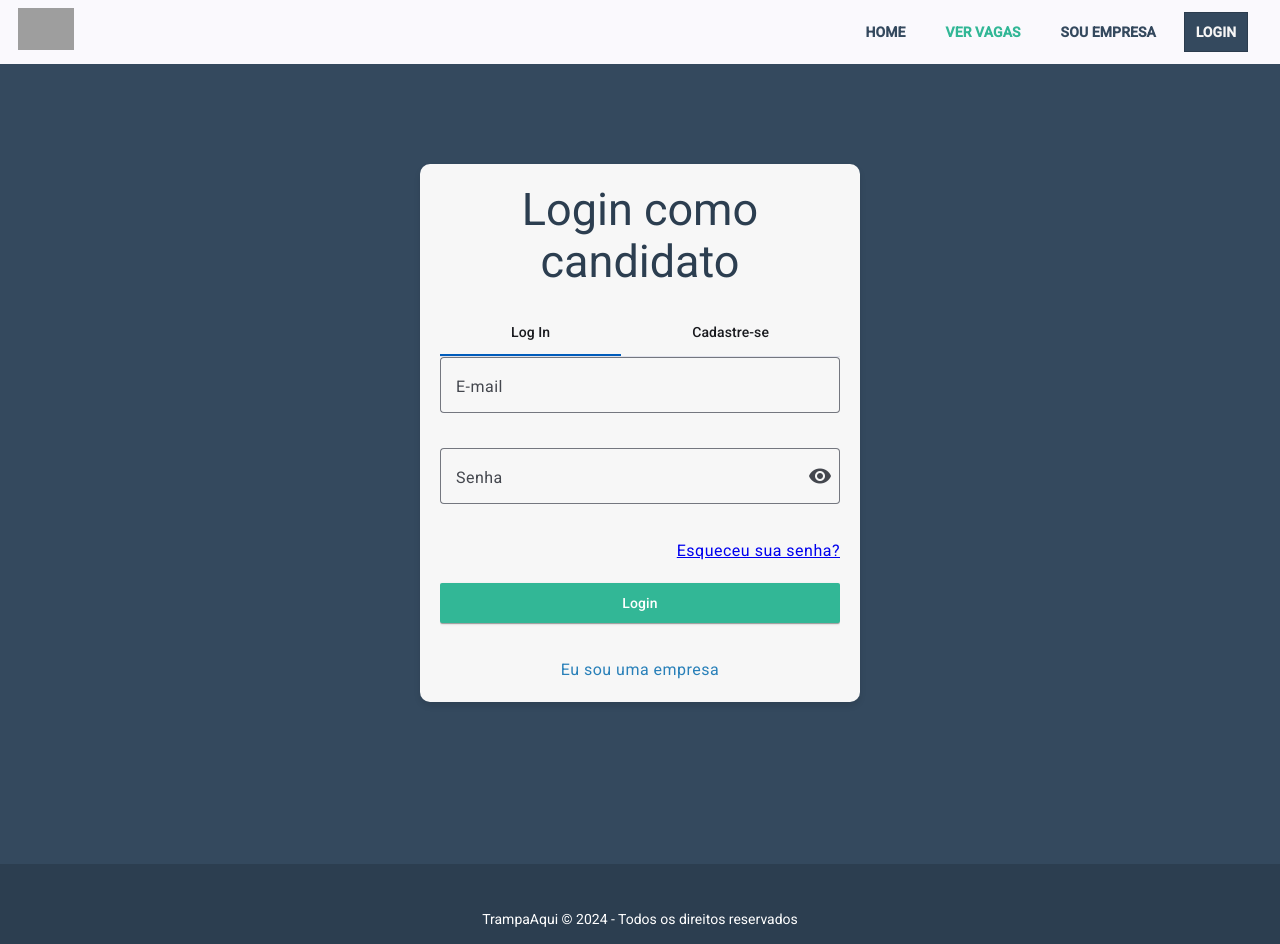
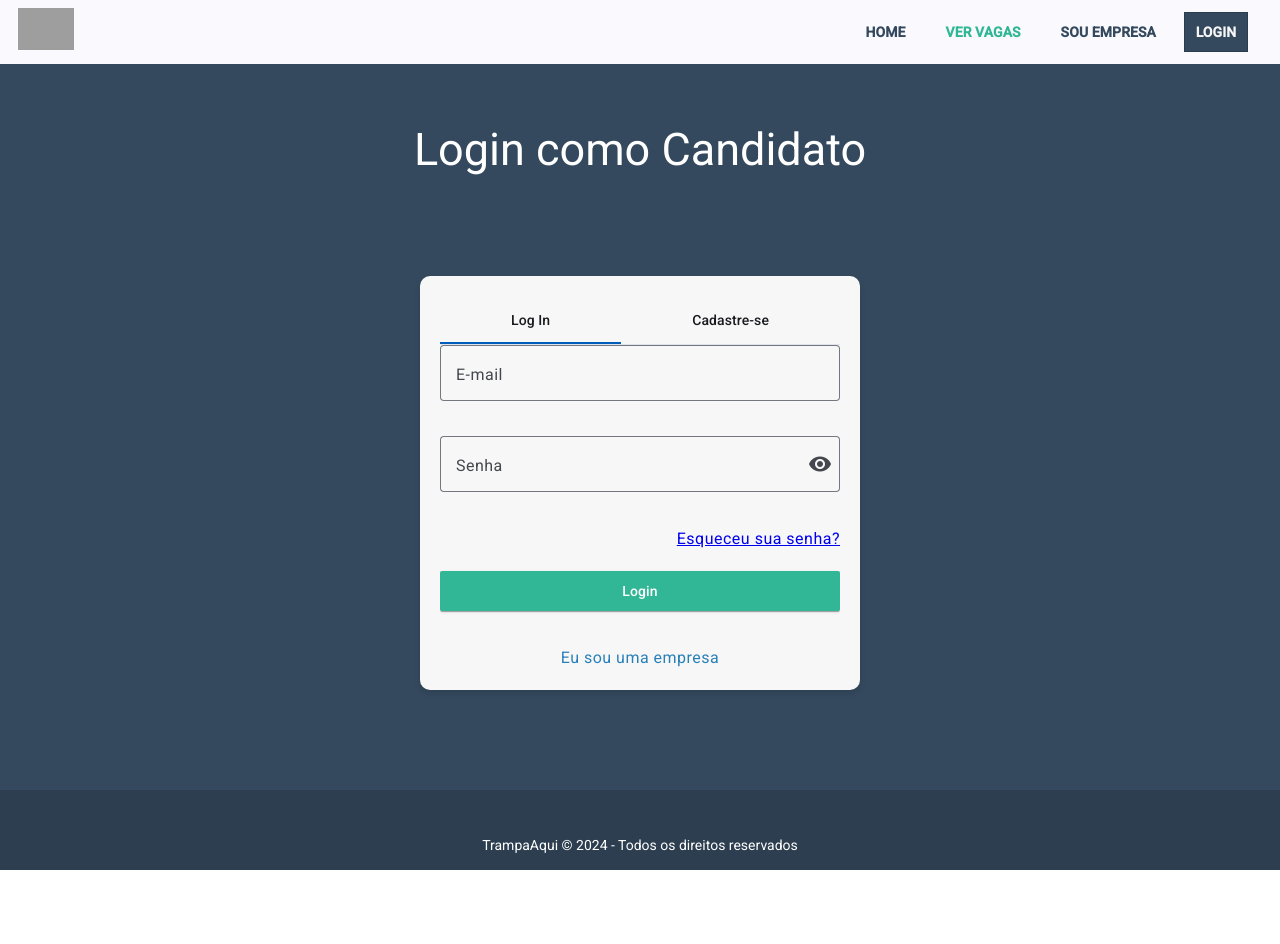
Before and after one commit to lucasgfaj/trampa-aqui, an Angular app: page /login-candidato in a window 1280 px wide. After the commit the page ends 870 px from the top, so only its background shows below. Built offline with nearby package versions, Linux system fonts and the light colour scheme; grey boxes are pictures that could not be loaded; some icons are missing.

Commit message:
Login ajustado

```diff
--- a/src/app/pages/login-candidato/login-candidato.component.css
+++ b/src/app/pages/login-candidato/login-candidato.component.css
@@ -1,7 +1,3 @@
-.mat-mdc-tab-body-content{
-    overflow: hidden;
-}
-
 #loginbutton{
   background-color: #32B796;
   color: white;
@@ -16,12 +12,11 @@
 
 .tela-login{
     background-color: #34495E;
-    height: 100%;
     overflow: hidden;
 }
 .login-container {
-    width: 400px;
-    margin: 100px auto;
+    width: 25rem;
+    margin: 6.25rem auto;
     text-align: center;
     background-color: #f7f7f7;
     padding: 20px;
@@ -31,8 +26,9 @@
   }
 
   h2 {
-    margin-bottom: 20px;
-    color: #2c3e50;
+    color: white;
+    text-align: center;
+    margin-top: 3.75rem;
   }
 
   .login-form {
@@ -51,6 +47,11 @@
     margin-bottom: 20px;
   }
 
+  .highlight {
+    color: #32B796; /* Cor personalizada */
+    font-weight: bold; /* Opcional */
+  }
+
   .footer-link {
     margin-top: 20px;
   }
--- a/src/app/pages/login-candidato/login-candidato.component.html
+++ b/src/app/pages/login-candidato/login-candidato.component.html
@@ -1,7 +1,10 @@
 <div class="tela-login">
+    <h2>
+      {{ logincandidato.substring(0, logincandidato.lastIndexOf(' ')) }}
+    <span [class.highlight]="isCadastro">Candidato</span>
+    </h2>
     <div class="login-container">
-        <h2>Login como candidato</h2>
-        <mat-tab-group>
+      <mat-tab-group (selectedTabChange)="onTabChange($event)">
           <mat-tab label="Log In">
             <form class="login-form">
               <mat-form-field appearance="outline" class="full-width">
--- a/src/app/pages/login-candidato/login-candidato.component.ts
+++ b/src/app/pages/login-candidato/login-candidato.component.ts
@@ -4,7 +4,6 @@ import { MatFormFieldModule } from '@angular/material/form-field';
 import { MatInputModule } from '@angular/material/input';
 import { MatButtonModule } from '@angular/material/button';
 import { MatIconModule } from '@angular/material/icon';
-
 
 @Component({
   selector: 'app-login-candidato',
@@ -17,8 +16,21 @@ import { MatIconModule } from '@angular/material/icon';
     MatIconModule
   ],
   templateUrl: './login-candidato.component.html',
-  styleUrl: './login-candidato.component.css'
+  styleUrls: ['./login-candidato.component.css']
 })
 export class LoginCandidatoComponent {
+  logincandidato: string = "Login como candidato";
+  isCadastro: boolean = false;
 
+  onTabChange(event: any): void {
+    const selectedTabIndex = event.index;
+
+    if (selectedTabIndex === 0) {
+      this.logincandidato = "Login como candidato";
+      this.isCadastro = false;
+    } else if (selectedTabIndex === 1) {
+      this.logincandidato = "Cadastre-se como Candidato";
+      this.isCadastro = true;
+    }
+  }
 }
--- a/src/app/pages/login-empresa/login-empresa.component.css
+++ b/src/app/pages/login-empresa/login-empresa.component.css
@@ -1,27 +1,27 @@
-.mat-mdc-tab-body-content{
-    overflow: hidden;
+#loginbutton{
+  background-color: #32B796;
+  color: white;
+  border-radius: 2px;
 }
 
-#loginbutton{
-    background-color: #32B796;
-    color: white;
-    border-radius: 2px;
+.highlight {
+  color: #32B796; /* Cor personalizada */
+  font-weight: bold; /* Opcional */
 }
 
 #cadbutton{
-    background-color: #32B796;
-    color: white;
-    border-radius: 2px;
+  background-color: #32B796;
+  color: white;
+  border-radius: 2px;
 }
 
 .tela-login{
     background-color: #34495E;
-    height: 100%;
     overflow: hidden;
 }
 .login-container {
-    width: 400px;
-    margin: 100px auto;
+    width: 25rem;
+    margin: 6.25rem auto;
     text-align: center;
     background-color: #f7f7f7;
     padding: 20px;
@@ -31,8 +31,9 @@
   }
 
   h2 {
-    margin-bottom: 20px;
-    color: #2c3e50;
+    color: white;
+    text-align: center;
+    margin-top: 3.75rem;
   }
 
   .login-form {
--- a/src/app/pages/login-empresa/login-empresa.component.html
+++ b/src/app/pages/login-empresa/login-empresa.component.html
@@ -1,8 +1,11 @@
 <div class="tela-login">
+  <h2>
+    {{ loginempresa.substring(0, loginempresa.lastIndexOf(' ')) }}
+    <span [class.highlight]="isCadastro">Empresa</span>
+  </h2>
   <div class="login-container">
-        <h2>Login como empresa</h2>
-        <mat-tab-group>
-          <mat-tab label="Log In">
+    <mat-tab-group (selectedTabChange)="onTabChange($event)">
+      <mat-tab id="login" label="Log In">
         <form class="login-form">
           <mat-form-field appearance="outline" class="full-width">
             <mat-label>E-mail</mat-label>
@@ -46,7 +49,6 @@
           <button id="cadbutton" mat-raised-button class="full-width">
             Criar conta
           </button>
-
         </form>
       </mat-tab>
     </mat-tab-group>
--- a/src/app/pages/login-empresa/login-empresa.component.ts
+++ b/src/app/pages/login-empresa/login-empresa.component.ts
@@ -4,7 +4,6 @@ import { MatFormFieldModule } from '@angular/material/form-field';
 import { MatInputModule } from '@angular/material/input';
 import { MatButtonModule } from '@angular/material/button';
 import { MatIconModule } from '@angular/material/icon';
-
 
 @Component({
   selector: 'app-loginEmpresa',
@@ -17,8 +16,21 @@ import { MatIconModule } from '@angular/material/icon';
     MatIconModule
   ],
   templateUrl: './login-empresa.component.html',
-  styleUrl: './login-empresa.component.css'
+  styleUrls: ['./login-empresa.component.css']
 })
 export class LoginEmpresaComponent {
+  loginempresa: string = "Login como empresa";
+  isCadastro: boolean = false;
 
+  onTabChange(event: any): void {
+    const selectedTabIndex = event.index;
+
+    if (selectedTabIndex === 0) {
+      this.loginempresa = "Login como empresa";
+      this.isCadastro = false;
+    } else if (selectedTabIndex === 1) {
+      this.loginempresa = "Cadastre-se como empresa";
+      this.isCadastro = true;
+    }
+  }
 }
```
Lines whose indentation alone changed are shown as unchanged.
